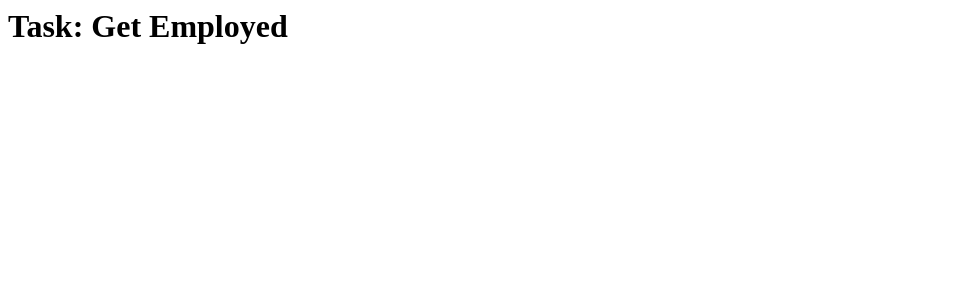
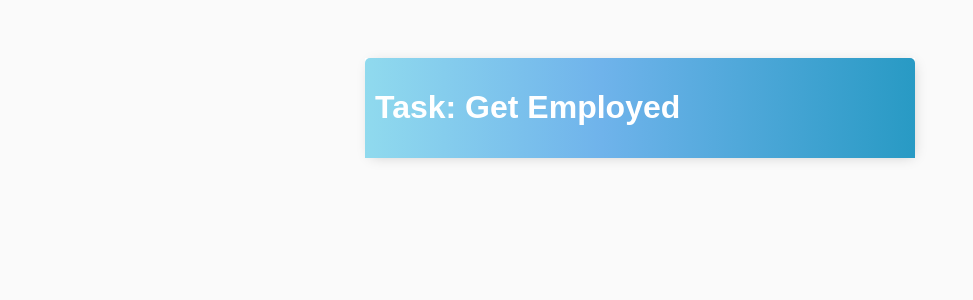
Before and after one commit to tisanyada/django_todoapp, a Django app: page /task/1/ in a window 1280 px wide. Shown: the top 300 px of the page, without its empty margins (0-973 px from the left). Run offline with Django 3.2, Linux system fonts and the light colour scheme; a user stored in the database is signed in; data comes from the database, SQL or seed files in the repository.

Commit message:
update README|task.html

```diff
--- a/base/templates/base/task.html
+++ b/base/templates/base/task.html
@@ -1 +1,7 @@
-<h1>Task: {{task}}</h1>
+{%extends 'base/main.html' %}
+{% block content %}
+    <div class="header-bar">
+        <h1>Task: {{task}}</h1>
+    </div>
+
+{% endblock content %}
```
Also changed, not shown: README.md.
